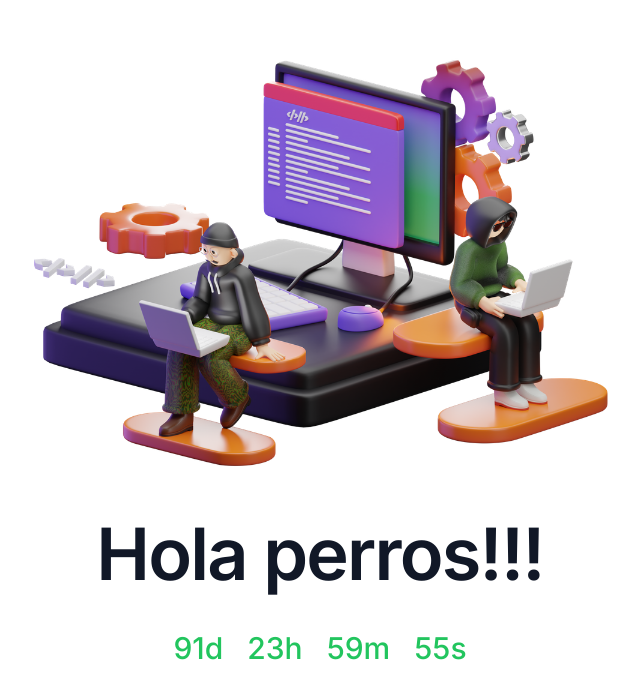
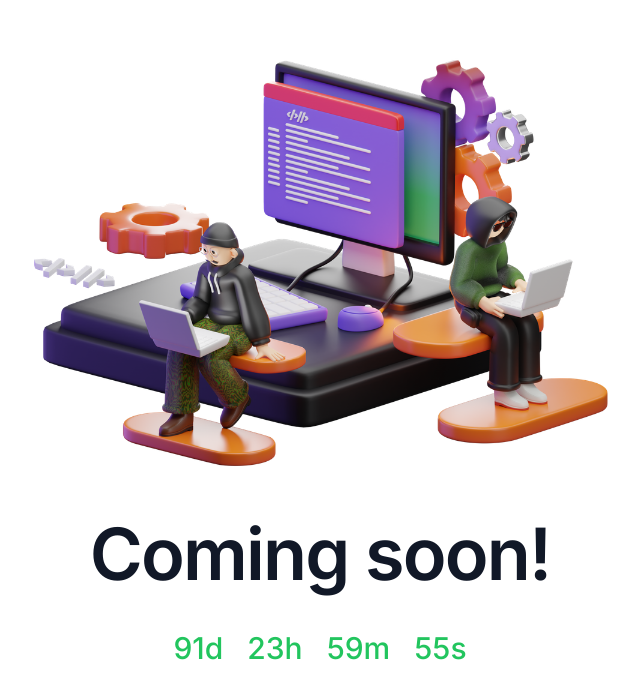
Before and after one commit to yormi-altamiranda/tradeone.us, a Nuxt app: page / in a window 1280 px wide. Shown: the part 116-800 px from the top of the page, without its empty margins (320-960 px from the left). Built offline with nearby package versions, Linux system fonts and the light colour scheme.

Commit message:
🎨 Testing 2
Coming soon!

```diff
--- a/pages/index.vue
+++ b/pages/index.vue
@@ -5,7 +5,7 @@
       <h1
         class="mt-4 text-balance text-3xl font-semibold tracking-tight text-gray-900 sm:text-7xl"
       >
-        Hola perros!!!
+        Coming soon!
       </h1>
       <div class="mt-10 flex items-center justify-center gap-x-6">
         <p class="text-3xl text-green-500 font-medium">{{ days }}d</p>
```
